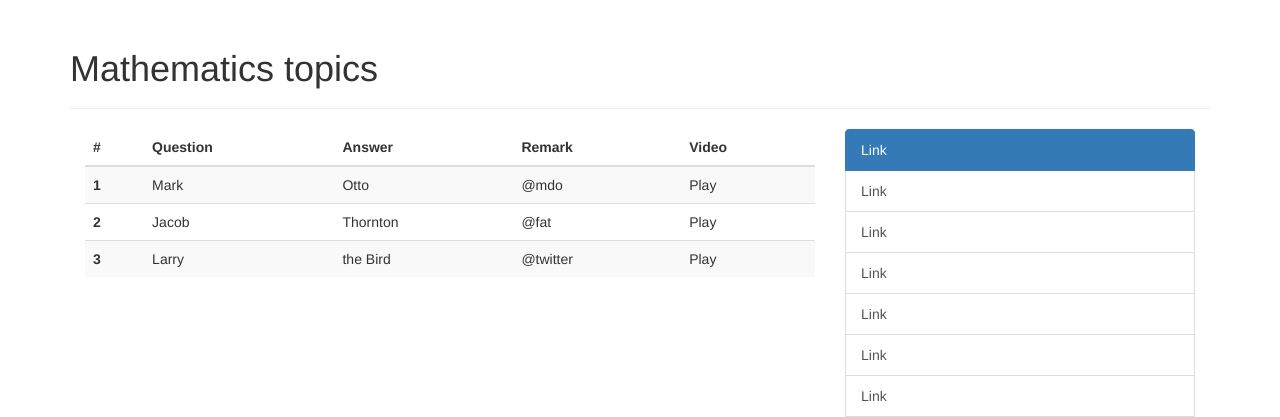
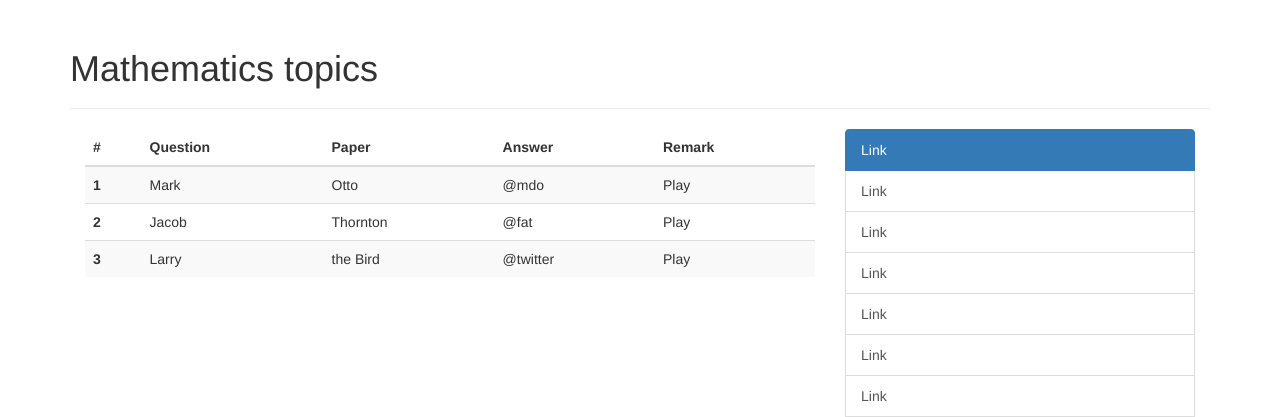
Before and after one commit to cyrusonline/webpage, a PHP site: page / in a window 1280 px wide. Shown: the part 51-468 px from the top of the page. Run offline with PHP 8.4, Linux system fonts and the light colour scheme; some libraries are stand-ins or nearby versions.

Commit message:
2015-6-26 10:12

```diff
--- a/index.php
+++ b/index.php
@@ -1,6 +1,11 @@
 <?php include 'config/config.php';?>
 <?php include 'libraries/Database.php';?>
-<?php $db = new DataBase ();?>
+<?php $db = new DataBase ();
+
+
+
+
+?>
 <!DOCTYPE html>
 <html lang="en">
   <head>
@@ -67,9 +72,9 @@
         <tr>
           <th>#</th>
           <th>Question</th>
+          <th>Paper</th>
           <th>Answer</th>
           <th>Remark</th>
-          <th>Video</th>
         </tr>
       </thead>
       <tbody>
```
